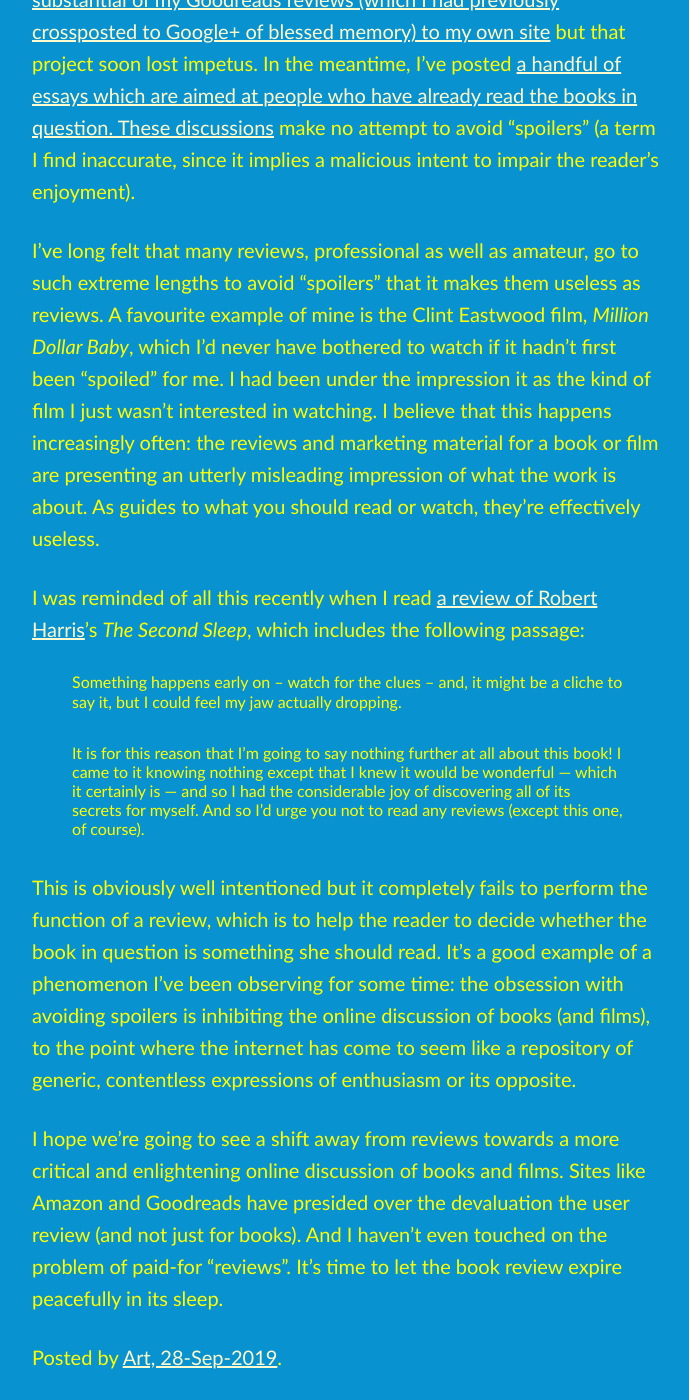
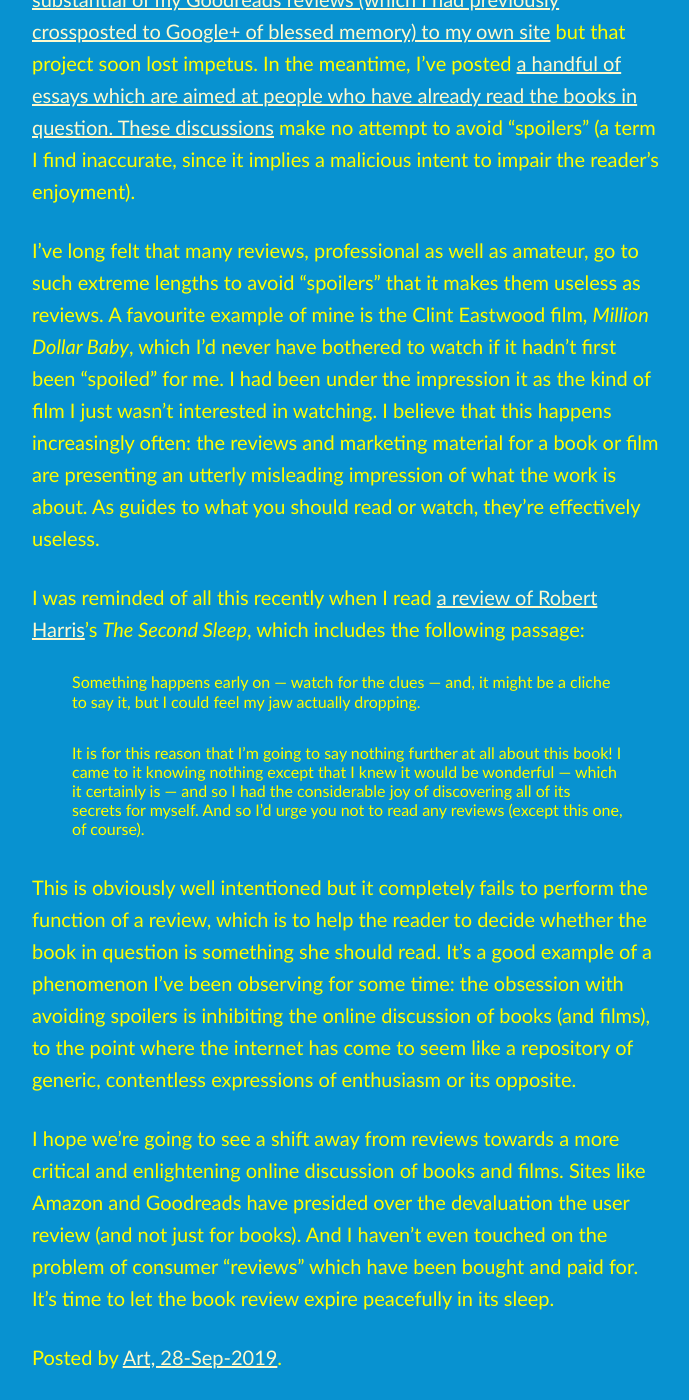
Before and after one commit to artkavanagh/github.io, a Jekyll site: the page death-of-the-book-review.html, which Jekyll copies as it is, in a window 1280 px wide and 1400 px high, scrolled down 1693 px. Shown: the whole window, without its empty margins (292-981 px from the left). Built offline with Jekyll 4.4.1, drawn with Linux system fonts in a browser that asks for light colours.

Commit message:
Update death-of-the-book-review.html

```diff
--- a/death-of-the-book-review.html
+++ b/death-of-the-book-review.html
@@ -26,12 +26,12 @@
 
 <p>I was reminded of all this recently when I read <a href="https://forwinternights.wordpress.com/2019/09/05/the-second-sleep-by-robert-harris/">a review of Robert Harris</a>’s <cite>The Second Sleep</cite>, which includes the following passage:</p>
 
-<blockquote> Something happens early on – watch for the clues – and, it might be a cliche to say it, but I could feel my jaw actually dropping.</blockquote>
+<blockquote> Something happens early on — watch for the clues — and, it might be a cliche to say it, but I could feel my jaw actually dropping.</blockquote>
 
 <blockquote>It is for this reason that I’m going to say nothing further at all about this book! I came to it knowing nothing except that I knew it would be wonderful — which it certainly is — and so I had the considerable joy of discovering all of its secrets for myself. And so I’d urge you not to read any reviews (except this one, of course).</blockquote>
 
 <p>This is obviously well intentioned but it completely fails to perform the function of a review, which is to help the reader to decide whether the book in question is something she should read. It’s a good example of a phenomenon I’ve been observing for some time: the obsession with avoiding spoilers is inhibiting the online discussion of books (and films), to the point where the internet has come to seem like a repository of generic, contentless expressions of enthusiasm or its opposite.</p>
 
-<p>I hope we’re going to see a shift away from reviews towards a more critical and enlightening online discussion of books and films. Sites like Amazon and Goodreads have presided over the devaluation the user review (and not just for books). And I haven’t even touched on the problem of paid-for “reviews”. It’s time to let the book review expire peacefully in its sleep.</p>
+<p>I hope we’re going to see a shift away from reviews towards a more critical and enlightening online discussion of books and films. Sites like Amazon and Goodreads have presided over the devaluation the user review (and not just for books). And I haven’t even touched on the problem of consumer “reviews” which have been bought and paid for. It’s time to let the book review expire peacefully in its sleep.</p>
 
 <p>Posted by <a href="https://www.artkavanagh.ie">Art, 28-Sep-2019</a>.</p>
```
